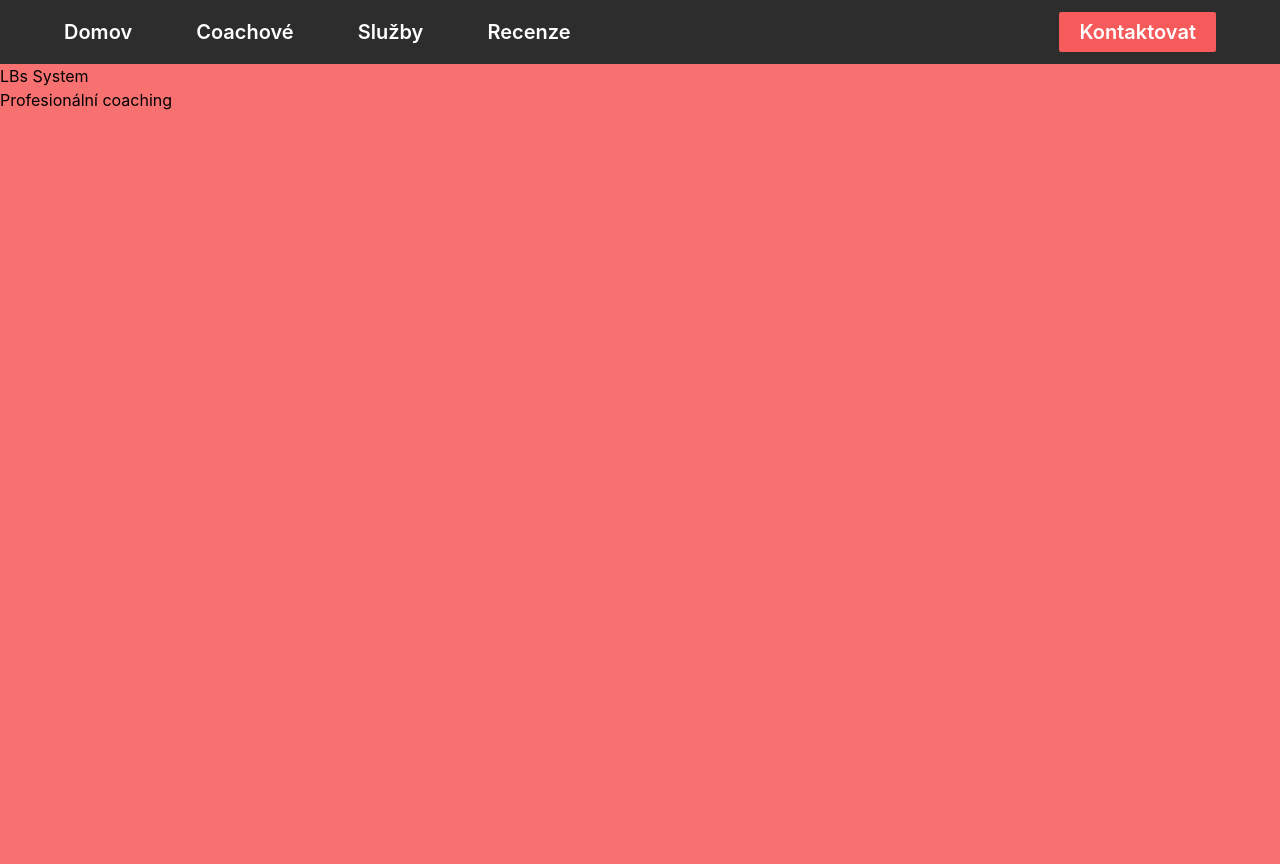
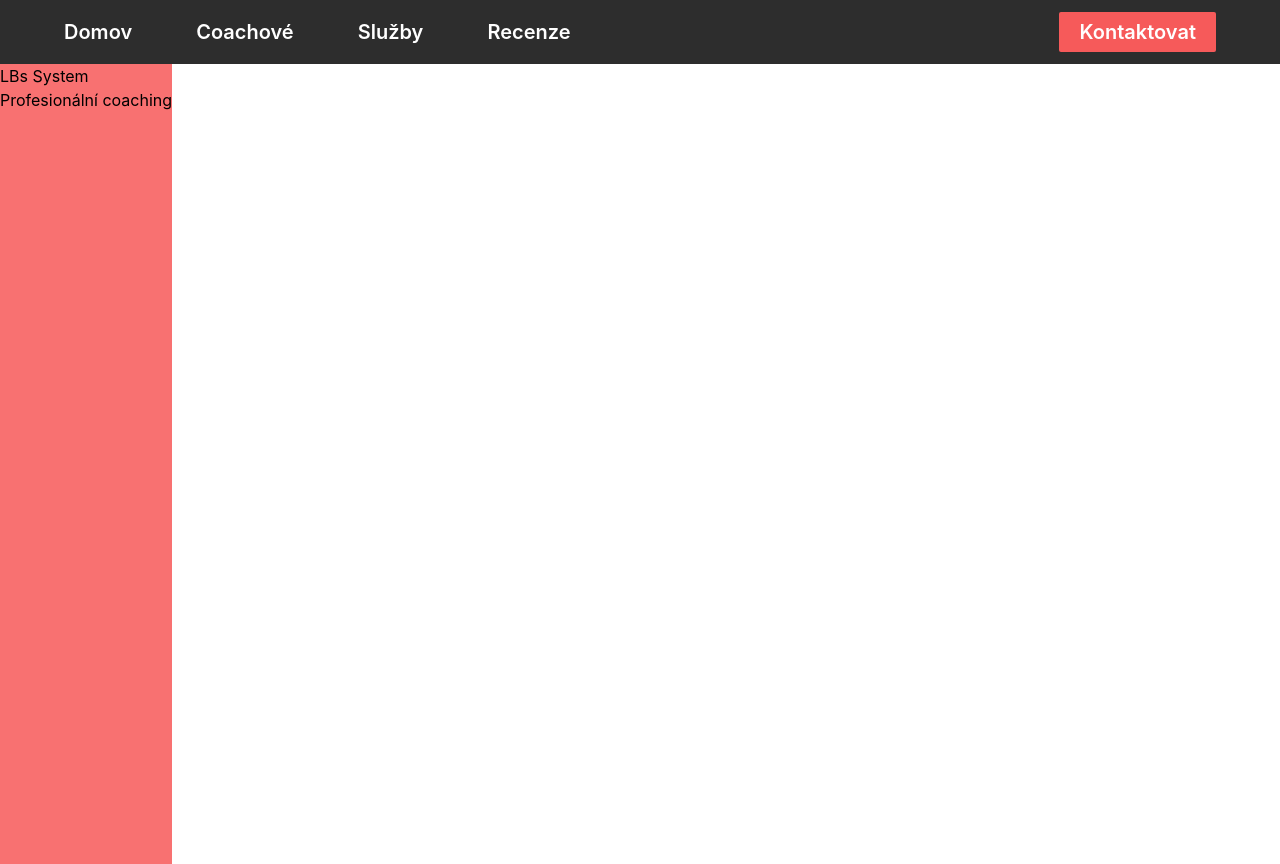
Before and after one commit to aeggydev/lbs-system, a Next.js app: page / in a window 1280 px wide. Built offline with nearby package versions, Linux system fonts and the light colour scheme.

Commit message:
Remove needless div from layout and make it flex

```diff
--- a/components/layout.tsx
+++ b/components/layout.tsx
@@ -5,7 +5,7 @@ export default function Layout({children}: PropsWithChildren<{}>) {
     return (
         <>
             <Navbar />
-            <main>{children}</main>
+            <main className="min-h-screen pt-16 flex">{children}</main>
         </>
     )
 }
--- a/pages/_app.tsx
+++ b/pages/_app.tsx
@@ -1,15 +1,13 @@
-import "../styles/globals.css"
-import type { AppProps } from "next/app"
-import Layout from "../components/layout"
+import "../styles/globals.css";
+import type { AppProps } from "next/app";
+import Layout from "../components/layout";
 
 function MyApp({ Component, pageProps }: AppProps) {
   return (
     <Layout>
-      <div className="pt-16">
-        <Component {...pageProps} />
-      </div>
+      <Component {...pageProps} />
     </Layout>
-  )
+  );
 }
 
 export default MyApp;
```
